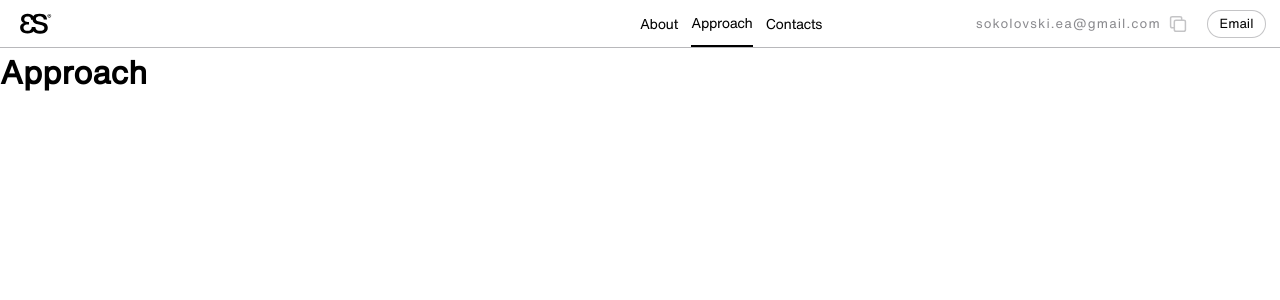
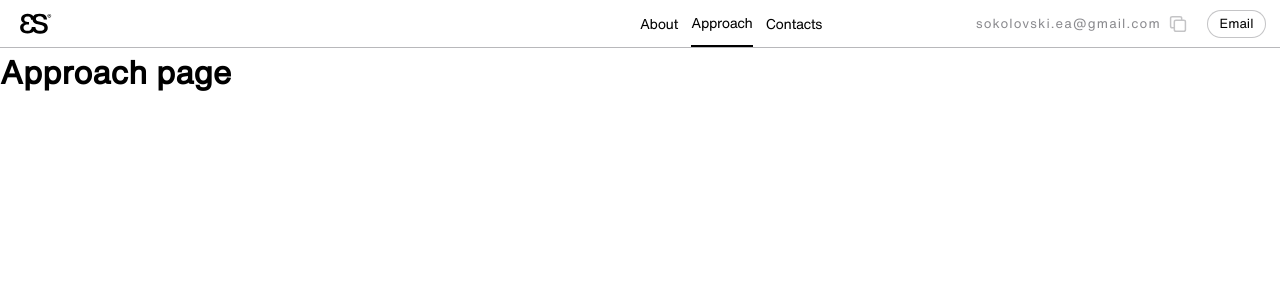
Before and after one commit to ivanshabanistan/es, a React (Vite) app in the folder es/: page /approach in a window 1280 px wide. Shown: the top 300 px of the page. Built offline with nearby package versions, Linux system fonts and the light colour scheme.

Commit message:
refactor: change pages for test

```diff
--- a/es/src/pages/About.jsx
+++ b/es/src/pages/About.jsx
@@ -1,7 +1,7 @@
 const About = () => {
   return (
     <div>
-      <h1>About</h1>
+      <h1>About page</h1>
     </div>
   );
 };
--- a/es/src/pages/Approach.jsx
+++ b/es/src/pages/Approach.jsx
@@ -1,7 +1,7 @@
 const Approach = () => {
   return (
     <div>
-      <h1>Approach</h1>
+      <h1>Approach page</h1>
     </div>
   );
 };
--- a/es/src/pages/Contacts.jsx
+++ b/es/src/pages/Contacts.jsx
@@ -1,7 +1,7 @@
 const Contacts = () => {
   return (
     <div>
-      <h1>Contacts</h1>
+      <h1>Contacts page</h1>
     </div>
   );
 };
--- a/es/src/pages/Home.jsx
+++ b/es/src/pages/Home.jsx
@@ -3,7 +3,7 @@
 const Home = () => {
   return (
     <main>
-      <h1>Home</h1>
+      <h1>Home page</h1>
     </main>
   );
 };
```
Also changed, not shown: es/vercel.json (deleted).
